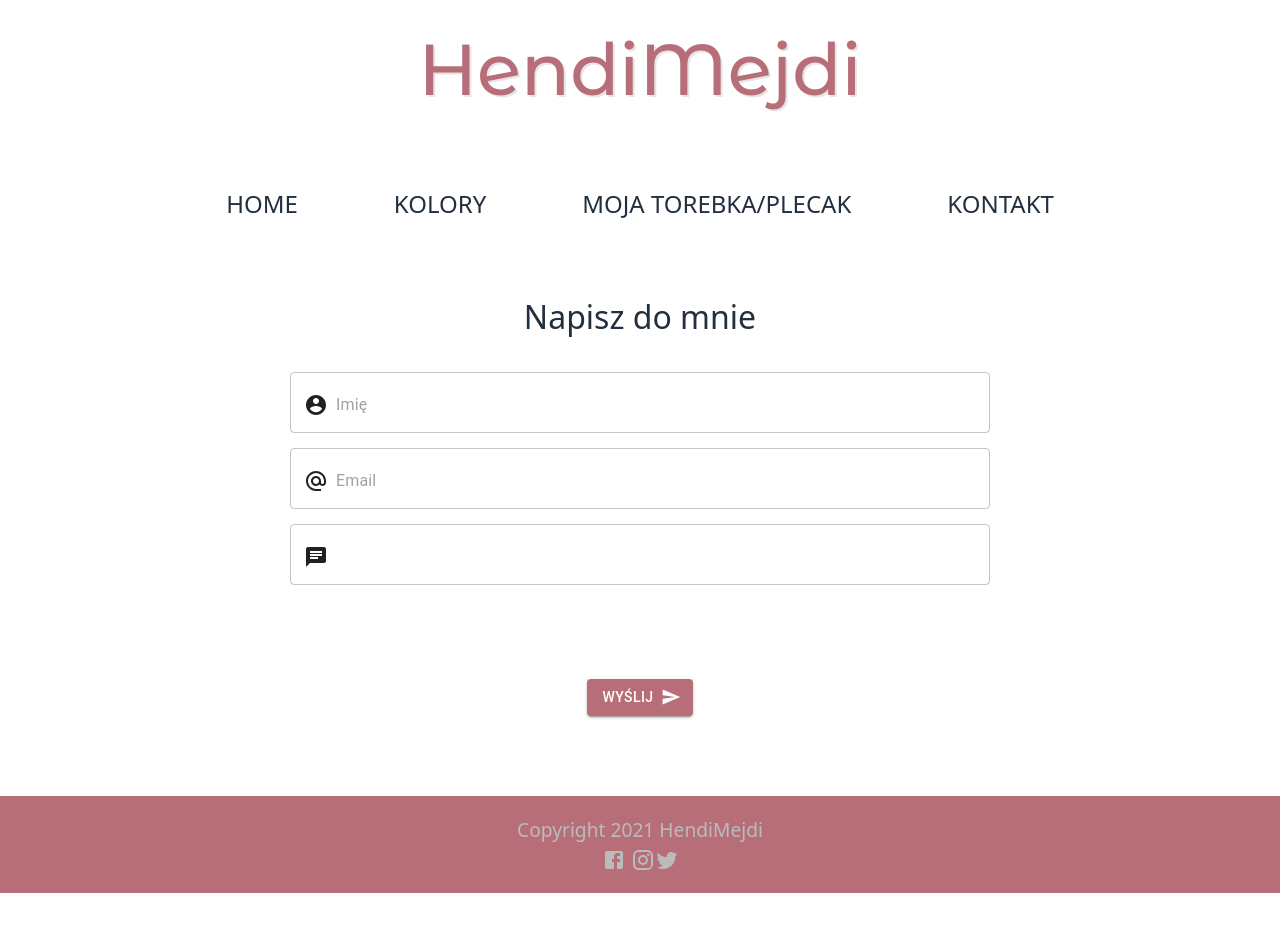
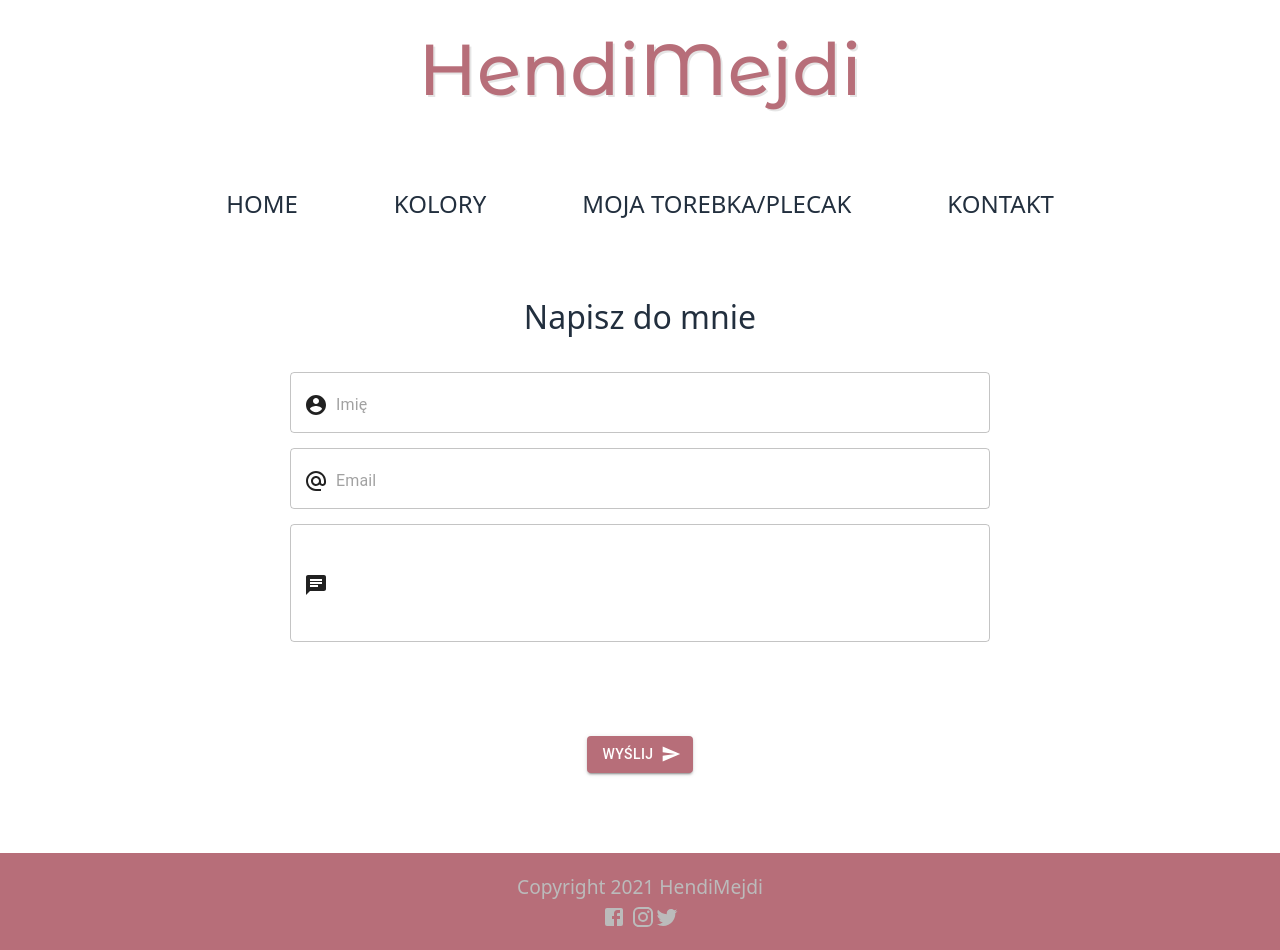
Before and after one commit to Piotr-Zacharski/hendimejdinc, a Next.js app: page /contact in a window 1280 px wide. Before the commit the page ends 893 px from the top, so only its background shows below. Built offline with nearby package versions, Linux system fonts and the light colour scheme.

Commit message:
code refactor

```diff
--- a/pages/contact.js
+++ b/pages/contact.js
@@ -17,6 +17,20 @@ import React, { useState } from 'react'
 
 init('user_TRfLHnbM0zMpWWmnbysej')
 
+const theme = createTheme({
+    palette: {
+        primary: {
+            main: '#b76e79',
+        },
+        secondary: {
+            main: '#ffb6c1',
+        },
+        neutral: {
+            main: '#b76e79',
+        },
+    },
+})
+
 const useStyles = makeStyles({
     contact: {
         marginBottom: 20,
@@ -25,7 +39,10 @@ const useStyles = makeStyles({
         maxWidth: 700,
         marginLeft: 'auto',
         marginRight: 'auto',
-        borderColor: '#b76e79',
+        borderColor: 'neutral',
+        '&:hover': {
+            borderColor: 'neutral',
+        },
     },
     container: {
         marginTop: 40,
@@ -42,16 +59,7 @@ const useStyles = makeStyles({
         display: 'inline',
     },
 })
-const theme = createTheme({
-    palette: {
-        primary: {
-            main: '#b76e79',
-        },
-        secondary: {
-            main: '#ffb6c1',
-        },
-    },
-})
+
 const StyledText = styled.h3`
     justify-content: center;
     display: flex;
@@ -168,6 +176,7 @@ const Contact = () => {
                             }}
                             variant="outlined"
                             minRows={4}
+                            multiline={true}
                             required
                             name="user_text"
                             {...register('user_text', {
```
